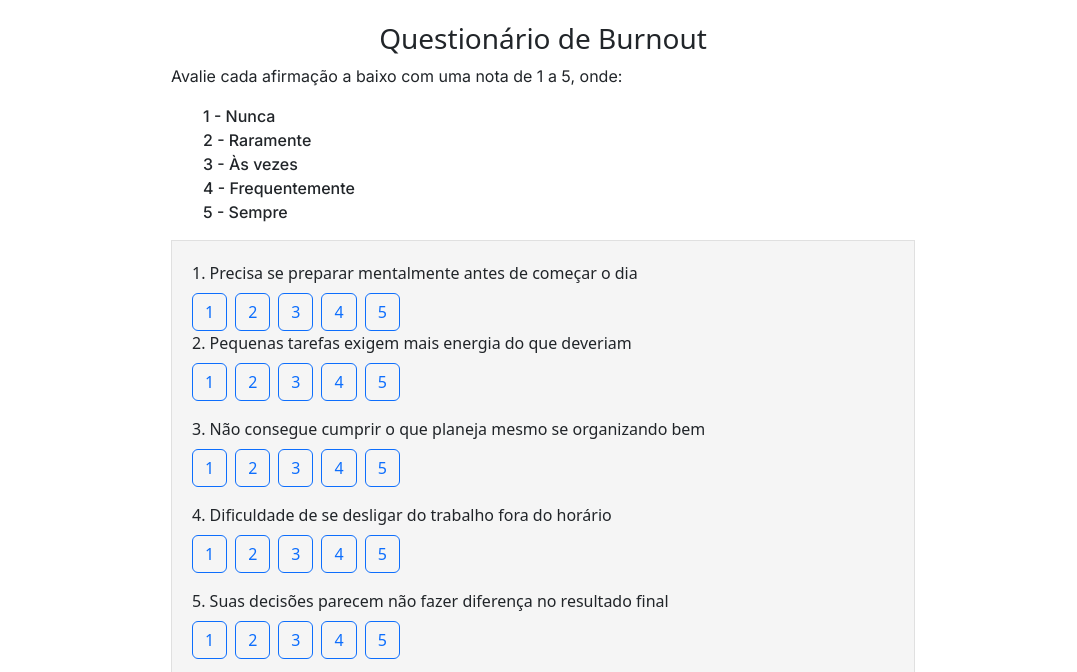
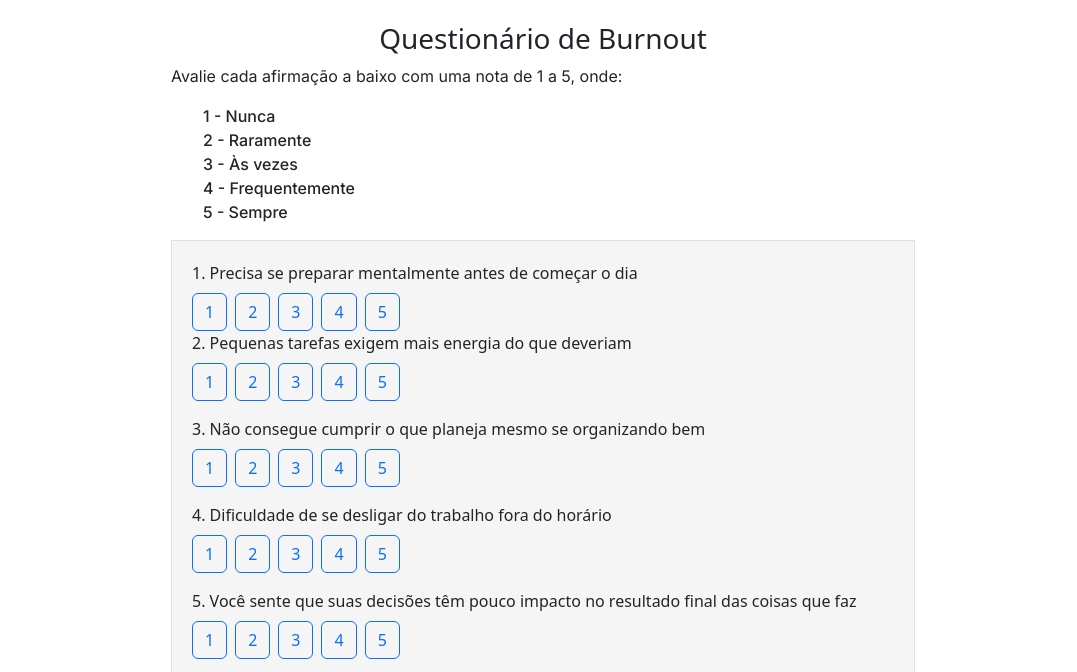
Before and after one commit to LuisFernando1625R/GlobalSolution1, a plain HTML site: page teste.html in a window 1280 px wide. Shown: the part 74-746 px from the top of the page, without its empty margins (97-1174 px from the left). Drawn offline with nearby package versions, Linux system fonts and the light colour scheme.

Commit message:
Tornando pergunta 5 mais objetiva

```diff
--- a/teste.html
+++ b/teste.html
@@ -139,7 +139,7 @@
                                 </div>
                                 <div class="mb-3">
                                     <label class="form-label">
-                                        5. Suas decisões parecem não fazer diferença no resultado final
+                                        5. Você sente que suas decisões têm pouco impacto no resultado final das coisas que faz
                                     </label>
                                     <div class="d-flex gap-2 flex-wrap">
                                         <input type="radio" class="btn-check" name="q5" id="q5_1" value="1" required>
```
